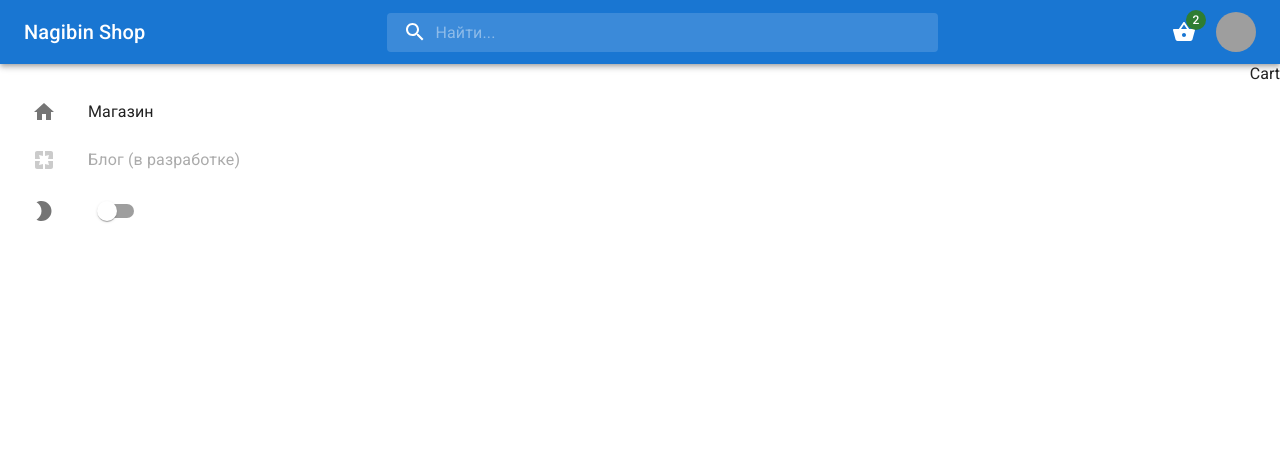
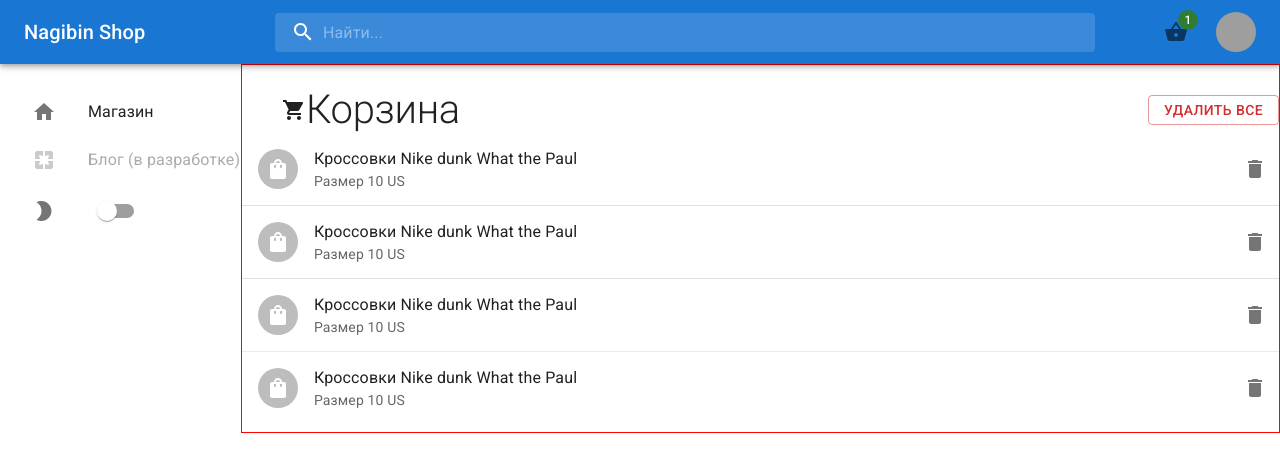
Before and after one commit to igorigor202/material_blog, a React (Create React App) app: page /cart in a window 1280 px wide. Shown: the top 472 px of the page. Built offline with nearby package versions, Linux system fonts and the light colour scheme; grey boxes are pictures that could not be loaded.

Commit message:
add busket and more

```diff
--- a/src/components/Navbar.jsx
+++ b/src/components/Navbar.jsx
@@ -23,7 +23,10 @@
 import debounce from 'lodash.debounce';
 import { useCallback } from 'react';
 
-const StyledToolbar = styled(Toolbar)({ display: 'flex', justifyContent: 'space-between' });
+const StyledToolbar = styled(Toolbar)({
+  display: 'flex',
+  justifyContent: 'space-between',
+});
 
 const Icons = styled(Box)(({ theme }) => ({
   display: 'none',
@@ -64,25 +67,27 @@
     padding: theme.spacing(1, 1, 1, 0),
     paddingLeft: `calc(1em + ${theme.spacing(4)})`,
     transition: theme.transitions.create('width'),
-    width: '50%',
+    width: '100%',
     [theme.breakpoints.up('xs')]: {
-      width: '15ch',
+      width: '9ch',
     },
-    [theme.breakpoints.up('sm')]: {
+    [theme.breakpoints.down('sm')]: {
       width: '25ch',
     },
     [theme.breakpoints.up('md')]: {
       width: '50ch',
     },
-    [theme.breakpoints.up('md')]: {
-      width: '55ch',
+    [theme.breakpoints.up('lg')]: {
+      width: '85ch',
     },
   },
 }));
 
 const Navbar = () => {
   const [open, setOpen] = useState(false);
-  const { searchValue, setSearchValue } = useContext(SearchContext);
+  const [openBurger, setOpenBurger] = useState(false);
+
+  const { setSearchValue } = useContext(SearchContext);
   const [value, setValue] = useState('');
 
   const inputRef = useRef();
@@ -115,7 +120,30 @@
           sx={{ display: { xs: 'none', sm: 'block' }, textDecoration: 'none', color: 'white' }}>
           Nagibin Shop
         </Typography>
-        <FastfoodRounded sx={{ display: { xs: 'block', sm: 'none' } }} />
+        <IconButton color="inherit" onClick={(e) => setOpenBurger(true)}>
+          <FastfoodRounded sx={{ display: { xs: 'block', sm: 'none' } }} />
+        </IconButton>
+        <Menu
+          id="demo-positioned-menu"
+          aria-labelledby="demo-positioned-button"
+          open={openBurger}
+          onClose={(e) => setOpenBurger(false)}
+          anchorOrigin={{
+            vertical: 'top',
+            horizontal: 'left',
+          }}
+          transformOrigin={{
+            vertical: 'top',
+            horizontal: 'left',
+          }}>
+          <MenuItem component={Link} to="/material_blog">
+            Магазин
+          </MenuItem>
+          <MenuItem component={Link} to="/*">
+            Блог
+          </MenuItem>
+          <MenuItem>Мой аккаунт</MenuItem>
+        </Menu>
 
         <Search>
           <SearchIconWrapper
@@ -131,7 +159,6 @@
             value={value}
             ref={inputRef}
             onChange={onChangeInput}
-            sx={{ widht: '95%' }}
             placeholder="Найти..."
             inputProps={{ 'aria-label': 'search' }}
           />
@@ -143,15 +170,24 @@
         </Search>
 
         <Icons>
-          <Badge badgeContent={2} color="success">
-            <ShoppingBasket />
-          </Badge>
+          <IconButton component={Link} to="/cart">
+            <Badge badgeContent={1} color="success">
+              <ShoppingBasket />
+            </Badge>
+          </IconButton>
+
           <Avatar
             sx={{ width: 40, height: 40 }}
             src="https://avatarzo.ru/wp-content/uploads/squid-game-player456-2.jpg"
             onClick={(e) => setOpen(true)}
           />
         </Icons>
+
+        <IconButton component={Link} to="/cart" sx={{ display: { xs: 'block', sm: 'none' } }}>
+          <Badge badgeContent={1} color="success">
+            <ShoppingBasket />
+          </Badge>
+        </IconButton>
       </StyledToolbar>
       <Menu
         id="demo-positioned-menu"
@@ -164,11 +200,11 @@
         }}
         transformOrigin={{
           vertical: 'top',
-          horizontal: 'left',
+          horizontal: 'right',
         }}>
-        <MenuItem>Profile</MenuItem>
-        <MenuItem>My account</MenuItem>
-        <MenuItem>Logout</MenuItem>
+        <MenuItem>Профиль</MenuItem>
+        <MenuItem>Мой Аккаунт</MenuItem>
+        <MenuItem>Выйти</MenuItem>
       </Menu>
     </AppBar>
   );
--- a/src/components/Post.jsx
+++ b/src/components/Post.jsx
@@ -1,5 +1,14 @@
 import React from 'react';
-import { Button, Card, CardActions, CardContent, CardMedia, Grid, Typography } from '@mui/material';
+import {
+  Badge,
+  Button,
+  Card,
+  CardActions,
+  CardContent,
+  CardMedia,
+  Grid,
+  Typography,
+} from '@mui/material';
 import Size from './Size.jsx';
 import { Box } from '@mui/system';
 
@@ -23,7 +32,20 @@
           <CardActions>
             <Box>
               <Size />
-              <Button sx={{ marginTop: '15px' }}>Добавить в корзину</Button>
+              <Button
+                sx={{
+                  marginTop: '15px',
+                  display: 'flex',
+                  alignItems: 'center',
+                  justifyContent: 'center',
+                }}>
+                <Typography fontSize={18} variant="h6">
+                  Добавить в корзину
+                </Typography>
+                <Typography fontSize={18} sx={{ ml: '5px' }} variant="h6">
+                  0
+                </Typography>
+              </Button>
             </Box>
           </CardActions>
         </Card>
--- a/src/pages/Cart.jsx
+++ b/src/pages/Cart.jsx
@@ -1,7 +1,111 @@
+import {
+  Avatar,
+  Box,
+  Button,
+  IconButton,
+  List,
+  ListItem,
+  ListItemAvatar,
+  Typography,
+} from '@mui/material';
 import React from 'react';
+import ListItemText from '@mui/material/ListItemText';
+import Divider from '@mui/material/Divider';
+import LocalGroceryStoreIcon from '@mui/icons-material/LocalGroceryStore';
+import ShoppingBagIcon from '@mui/icons-material/ShoppingBag';
+import DeleteIcon from '@mui/icons-material/Delete';
 
 const Cart = () => {
-  return <div>Cart</div>;
+  return (
+    <Box flex={35} sx={{ border: '1px solid red', width: '200px' }}>
+      <Box
+        sx={{
+          display: 'flex',
+          justifyContent: 'space-between',
+          alignItems: 'center',
+          mt: '30px',
+        }}>
+        <Typography
+          sx={{
+            height: '30px',
+            pl: '40px',
+            fontSize: '40px',
+            display: 'flex',
+            alignItems: 'center',
+          }}
+          variant="h2">
+          <LocalGroceryStoreIcon /> Корзина
+        </Typography>
+        <Button sx={{ height: '30px' }} variant="outlined" color="error">
+          Удалить все
+        </Button>
+      </Box>
+
+      <List component="nav" aria-label="mailbox folders">
+        <ListItem
+          secondaryAction={
+            <IconButton edge="end" aria-label="delete">
+              <DeleteIcon />
+            </IconButton>
+          }>
+          <ListItemAvatar>
+            <Avatar>
+              <ShoppingBagIcon />
+            </Avatar>
+          </ListItemAvatar>
+          <ListItemText primary="Кроссовки Nike dunk What the Paul" secondary="Размер 10 US" />
+        </ListItem>
+
+        <Divider />
+
+        <ListItem
+          secondaryAction={
+            <IconButton edge="end" aria-label="delete">
+              <DeleteIcon />
+            </IconButton>
+          }>
+          <ListItemAvatar>
+            <Avatar>
+              <ShoppingBagIcon />
+            </Avatar>
+          </ListItemAvatar>
+          <ListItemText primary="Кроссовки Nike dunk What the Paul" secondary="Размер 10 US" />
+        </ListItem>
+
+        <Divider />
+
+        <ListItem
+          secondaryAction={
+            <IconButton edge="end" aria-label="delete">
+              <DeleteIcon />
+            </IconButton>
+          }>
+          <ListItemAvatar>
+            <Avatar>
+              <ShoppingBagIcon />
+            </Avatar>
+          </ListItemAvatar>
+          <ListItemText primary="Кроссовки Nike dunk What the Paul" secondary="Размер 10 US" />
+        </ListItem>
+
+        <Divider light />
+
+        <ListItem
+          secondaryAction={
+            <IconButton edge="end" aria-label="delete">
+              <DeleteIcon />
+            </IconButton>
+          }>
+          <ListItemAvatar>
+            <Avatar>
+              <ShoppingBagIcon />
+            </Avatar>
+          </ListItemAvatar>
+          <ListItemText primary="Кроссовки Nike dunk What the Paul" secondary="Размер 10 US" />
+        </ListItem>
+      </List>
+    </Box>
+  );
 };
 
 export default Cart;
--- a/src/pages/Home.jsx
+++ b/src/pages/Home.jsx
@@ -1,9 +1,14 @@
 import { Box, Grid } from '@mui/material';
 import { useSelector, useDispatch } from 'react-redux';
-import { setCategoryId, setCurrentPage, setSortType } from '../redux/slices/filterSlice.js';
-import React, { useState } from 'react';
+import { useNavigate } from 'react-router-dom';
+import {
+  setCategoryId,
+  setCurrentPage,
+  setSortType,
+  setFilters,
+} from '../redux/slices/filterSlice.js';
+import React, { useState, useEffect, useRef } from 'react';
 import Post from '../components/Post.jsx';
-import { useEffect } from 'react';
 import Categories from '../components/Categories.jsx';
 import Preloader from '../components/Preloader.jsx';
 import Sort from '../components/Sort.jsx';
@@ -11,10 +16,19 @@
 import axios from 'axios';
 import { useContext } from 'react';
 import { SearchContext } from '../App.js';
+import qs from 'qs';
 
 const Home = () => {
+  const navigate = useNavigate();
   const dispatch = useDispatch();
   const { categoryId, sortType, currentPage } = useSelector((state) => state.filter);
+  const isSearch = useRef(false);
+  const isMounted = useRef(false);
+
+  const { searchValue } = useContext(SearchContext);
+  const [posts, setPosts] = useState([]);
+  const [isloading, setISLoading] = useState(false);
+
   const onChangeCategory = (id) => {
     console.log(id);
     dispatch(setCategoryId(id));
@@ -28,11 +42,7 @@
     dispatch(setCurrentPage(number));
   };
 
-  const { searchValue } = useContext(SearchContext);
-  const [posts, setPosts] = useState([]);
-  const [isloading, setISLoading] = useState(false);
-
-  useEffect(() => {
+  const fetchSneakers = () => {
     setISLoading(true);
 
     const sortBy = sortType.replace('-', '');
@@ -48,6 +58,35 @@
         setPosts(res.data);
         setISLoading(false);
       });
+  };
+
+  useEffect(() => {
+    if (isMounted.current) {
+      const queryString = qs.stringify({
+        sortType,
+        categoryId,
+        currentPage,
+      });
+      navigate(`?${queryString}`);
+    }
+    isMounted.current = true;
+  }, [categoryId, sortType, currentPage]);
+
+  //Если был первый рендер, то проверяем URL-параметры и сохраняем в redux
+  useEffect(() => {
+    if (window.location.search) {
+      const params = qs.parse(window.location.search.substring(1));
+      dispatch(setFilters({ ...params }));
+      isSearch.current = true;
+    }
+  }, []);
+
+  useEffect(() => {
+    window.scrollTo(0, 0);
+    if (!isSearch.current) {
+      fetchSneakers();
+    }
+    isSearch.current = false;
   }, [categoryId, sortType, searchValue, currentPage]);
 
   const sneakers = posts.map((obj) => (
@@ -62,7 +101,7 @@
   ));
 
   return (
-    <Box flex={35} sx={{}}>
+    <Box flex={35}>
       <Box
         sx={{
           display: 'flex',
--- a/src/redux/slices/filterSlice.js
+++ b/src/redux/slices/filterSlice.js
@@ -19,9 +19,14 @@
     setCurrentPage: (state, action) => {
       state.currentPage = action.payload;
     },
+    setFilters: (state, action) => {
+      state.sortType = action.payload.sortType;
+      state.currentPage = Number(action.payload.currentPage);
+      state.categoryId = Number(action.payload.categoryId);
+    },
   },
 });
 
-export const { setCategoryId, setSortType, setCurrentPage } = filterSlice.actions; // экспортируем все экшены выше
+export const { setCategoryId, setSortType, setCurrentPage, setFilters } = filterSlice.actions; // экспортируем все экшены выше
 
 export default filterSlice.reducer;
```
